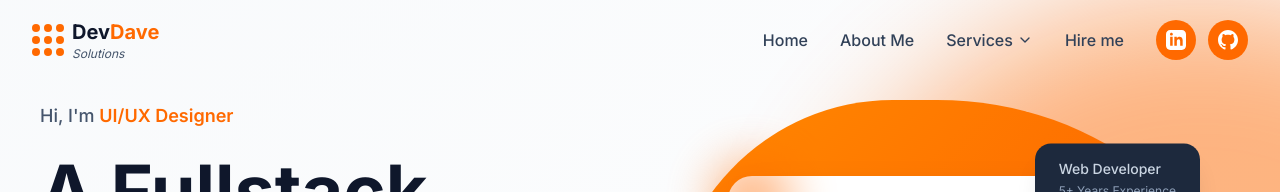
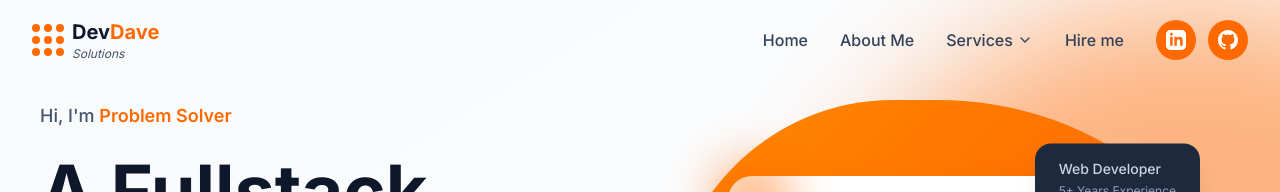
Before and after one commit to DavidBugger/portfolio, a Next.js app: page / in a window 1280 px wide. Shown: the top 192 px of the page. Built offline with nearby package versions, Linux system fonts and the light colour scheme.

Commit message:
corrected a typo error on hero

```diff
--- a/src/app/components/sections/Hero.tsx
+++ b/src/app/components/sections/Hero.tsx
@@ -7,7 +7,7 @@ import { motion } from "framer-motion";
 
 export default function Hero() {
   const [mounted, setMounted] = useState(false);
-  const roles = ["Freelancer", "Mobile Developer", "UI/UX Designer", "Problem Solver"];
+  const roles = ["Freelancer", "Mobile Developer", "Problem Solver"];
   const [currentRole, setCurrentRole] = useState(0);
 
   useEffect(() => {
```
